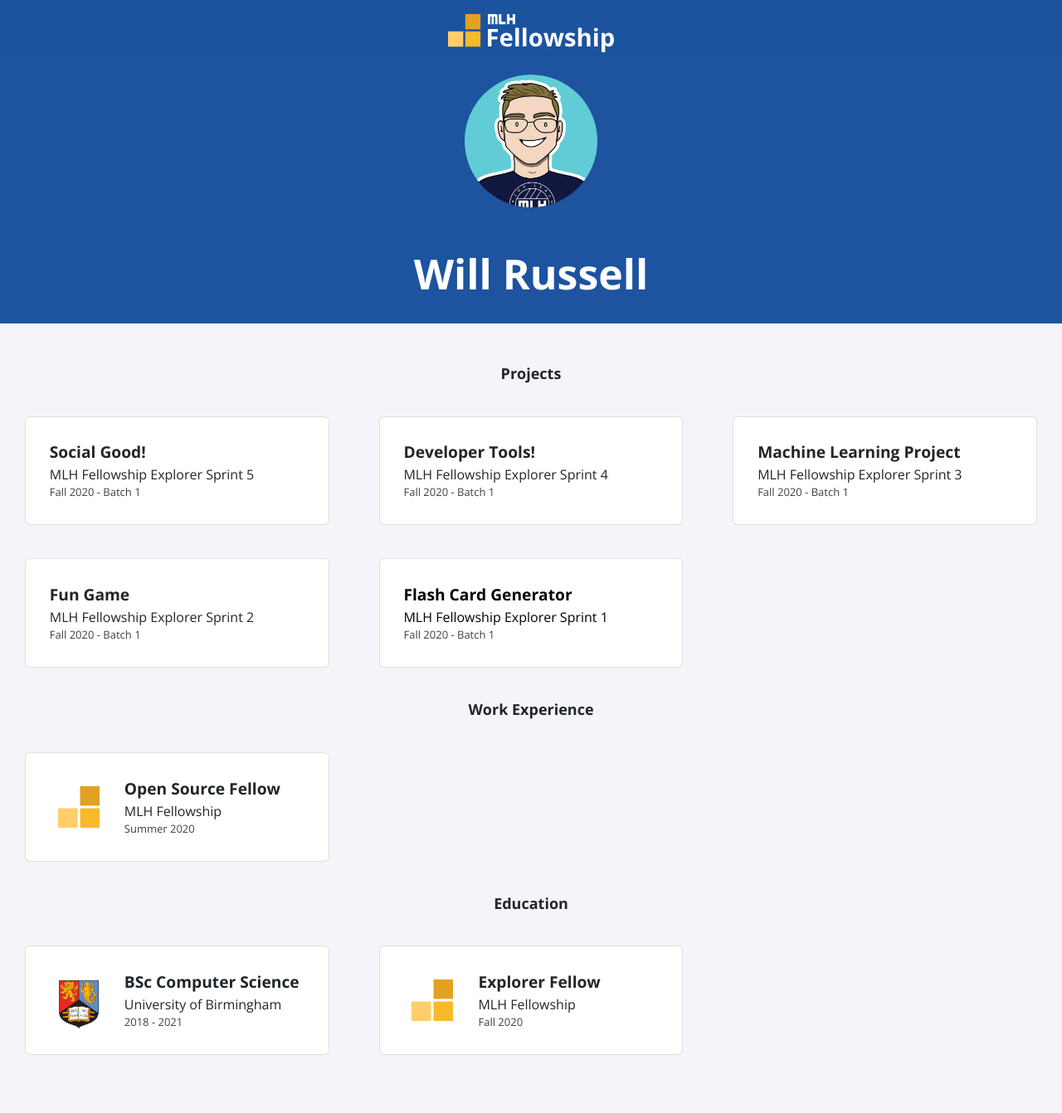
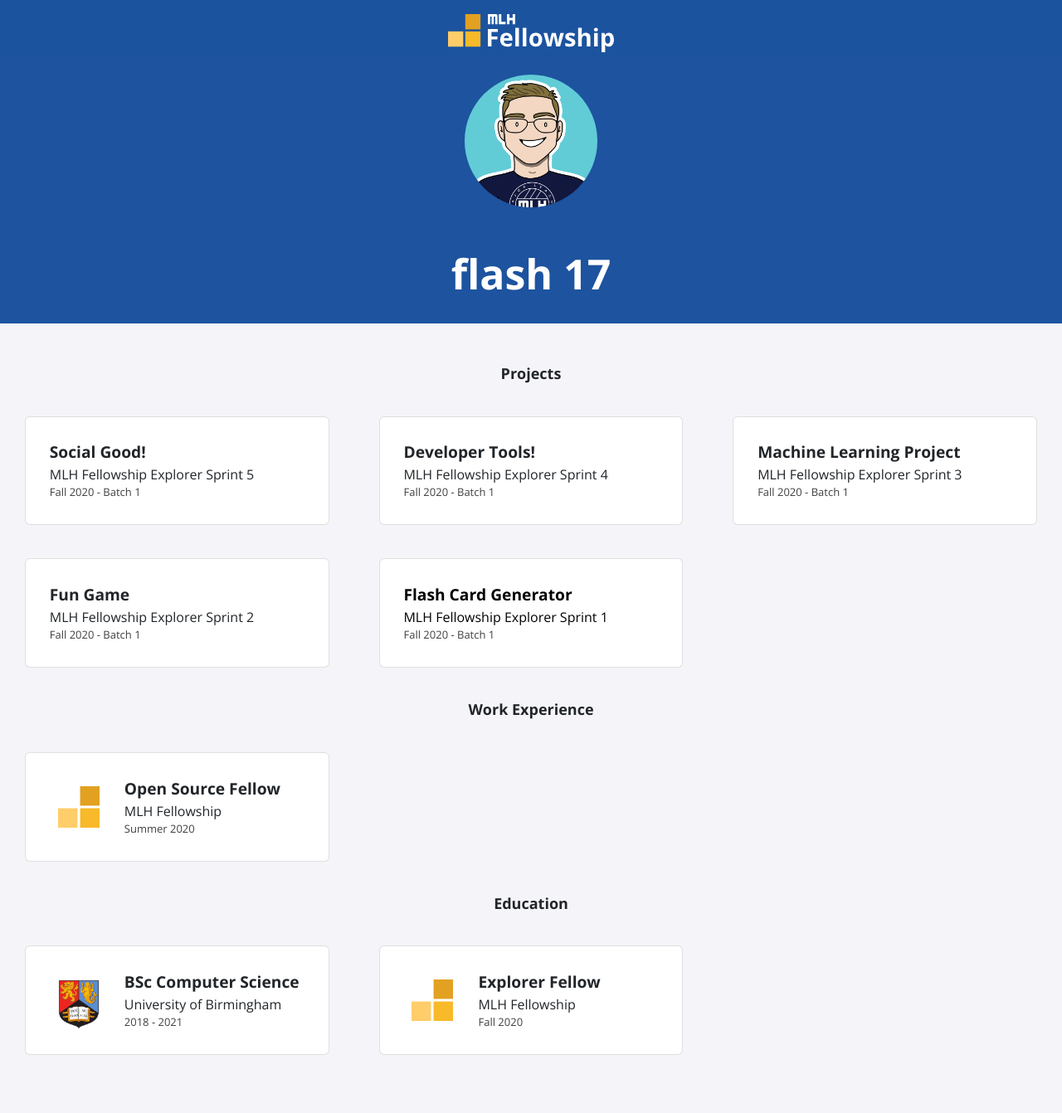
Before and after one commit to theflash-17/theflash-17.github.io, a Jekyll site: the page built from index.html, in a window 1280 px wide. Shown: the whole page at 83% size. Built offline with Jekyll 4.4.1, drawn with Linux system fonts in a browser that asks for light colours; nearby versions of some CDN libraries.

Commit message:
Update _config.yml to include name

```diff
--- a/_config.yml
+++ b/_config.yml
@@ -1,13 +1,12 @@
-title: "Will Russell"
-email: fellowship@mlh.io
+title: "flash 17"
+email: shreyanshn47@gmail.com
 description: >- # this means to ignore newlines until "baseurl:"
   Write an awesome description for your new site here. You can edit this
   line in _config.yml. It will appear in your document head meta (for
   Google search results) and in your feed.xml site description.
 baseurl: "/"
-url: "/portfolio-template"
-twitter_username: mlhacks
-github_username:  mlh-fellowship
+url: "https://theflash-17.github.io/"
+github_username:  theflash-17
 
 sass:
   sass_dir: _sass
```
